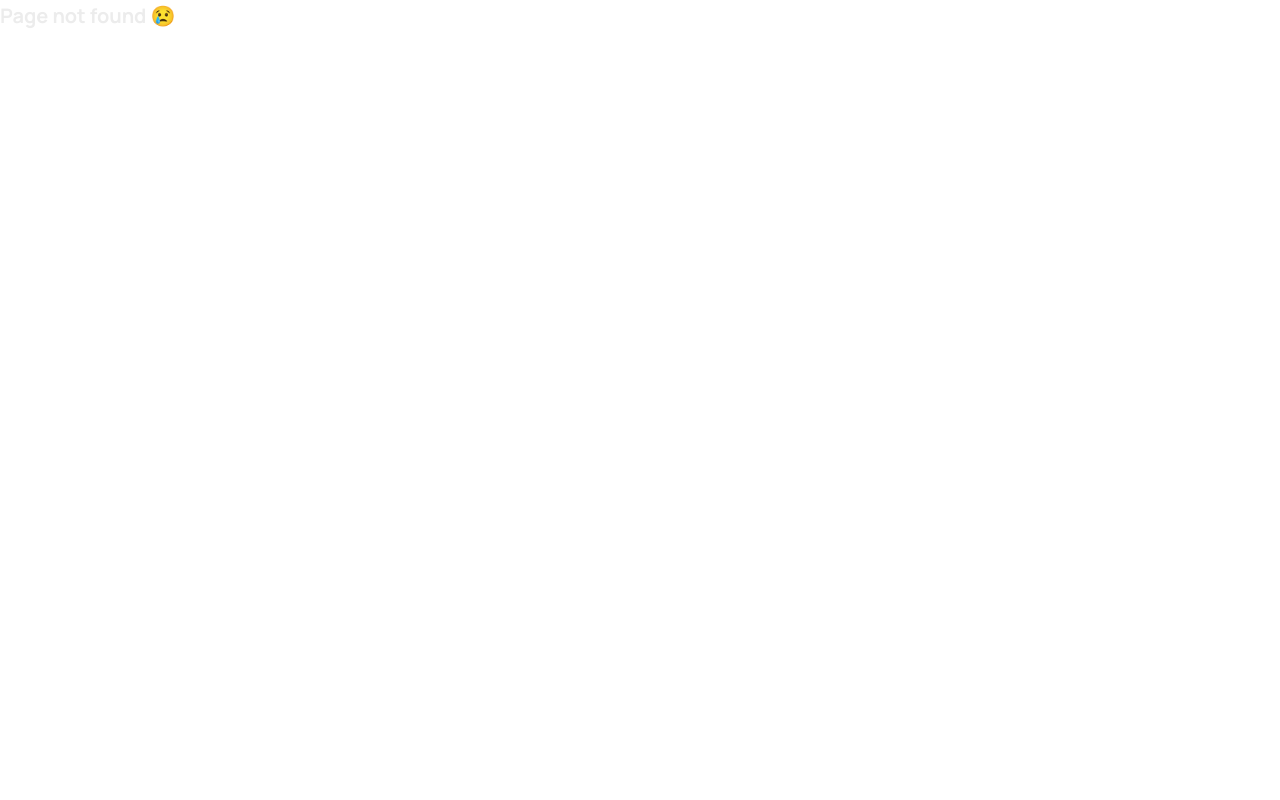
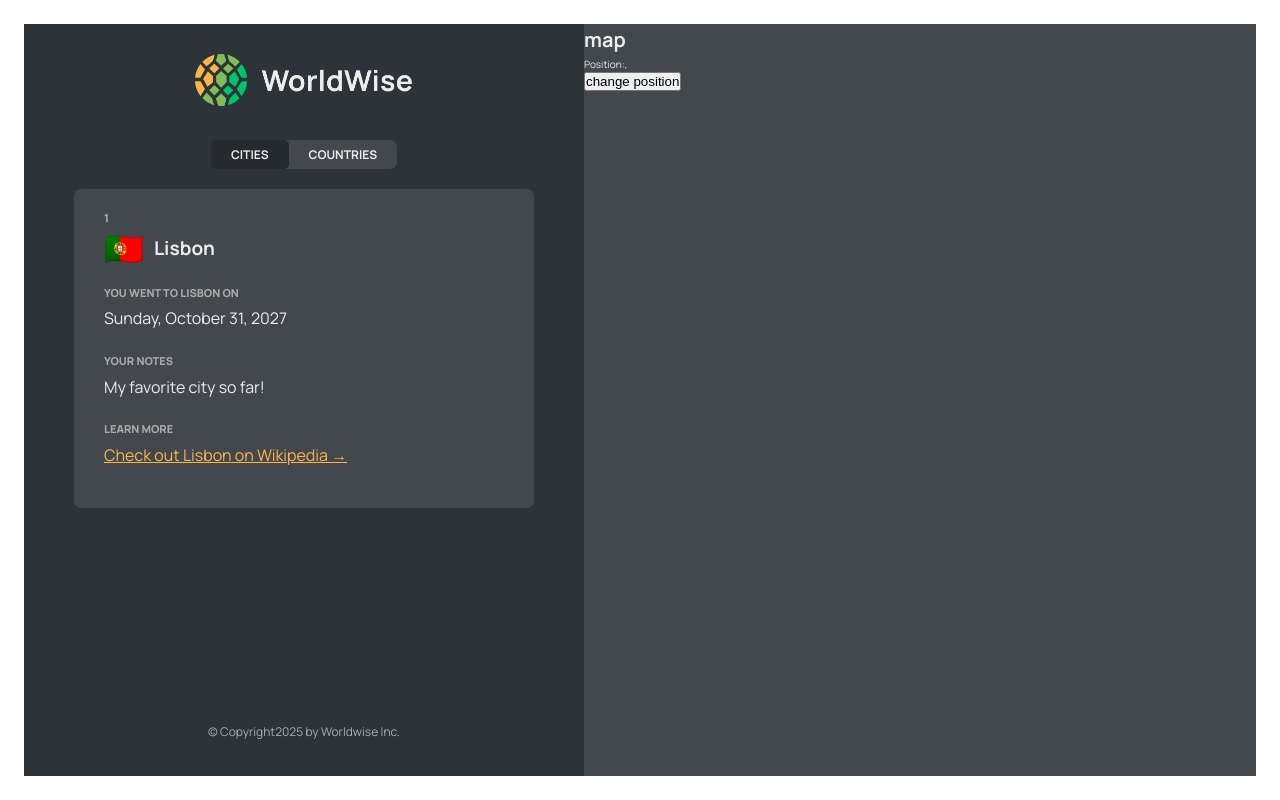
Before and after one commit to alaa-okasha/world-wise, a React (Vite) app: page /app/cities/1 in a window 1280 px wide. Before the commit this address had no page. Built offline with nearby package versions, Linux system fonts and the light colour scheme.

Commit message:
building city component with dynamic route

```diff
--- a/src/App.jsx
+++ b/src/App.jsx
@@ -8,6 +8,7 @@
 import CityList from "./components/CityList";
 import { useEffect, useState } from "react";
 import CountryList from "./components/CountryList";
+import City from "./components/City";
 function App() {
   const [cities, setCities] = useState([]);
   const [isLoading, setIsLoading] = useState(false);
@@ -43,6 +44,7 @@
             path="cities"
             element={<CityList cities={cities} isLoading={isLoading} />}
           />
+          <Route path="cities/:id" element={<City />} />
           <Route
             path="countries"
             element={<CountryList cities={cities} isLoading={isLoading} />}
--- a/src/components/City.jsx
+++ b/src/components/City.jsx
@@ -1,3 +1,4 @@
+import { useParams } from "react-router-dom";
 import styles from "./City.module.css";
 
 const formatDate = (date) =>
@@ -9,7 +10,9 @@
   }).format(new Date(date));
 
 function City() {
+  const { id } = useParams();
   // TEMP DATA
+
   const currentCity = {
     cityName: "Lisbon",
     emoji: "🇵🇹",
@@ -22,7 +25,7 @@
   return (
     <div className={styles.city}>
       <div className={styles.row}>
-        <h6>City name</h6>
+        <h6>{id}</h6>
         <h3>
           <span>{emoji}</span> {cityName}
         </h3>
@@ -51,9 +54,7 @@
         </a>
       </div>
 
-      <div>
-        <ButtonBack />
-      </div>
+      <div>{/* <ButtonBack /> */}</div>
     </div>
   );
 }
--- a/src/components/City.module.css
+++ b/src/components/City.module.css
@@ -3,7 +3,7 @@
   max-height: 70%;
   background-color: var(--color-dark--2);
   border-radius: 7px;
-  overflow: scroll;
+  overflow: hidden;
 
   width: 100%;
   display: flex;
--- a/src/components/CityItem.jsx
+++ b/src/components/CityItem.jsx
@@ -1,3 +1,4 @@
+import { Link } from "react-router-dom";
 import styles from "./CityItem.module.css";
 const formatDate = (date) =>
   new Intl.DateTimeFormat("en", {
@@ -7,13 +8,18 @@
   }).format(new Date(date));
 
 function CityItem({ city }) {
-  const { cityName, emoji, date } = city;
+  const { cityName, emoji, date, id, position } = city;
   return (
-    <li className={styles.cityItem}>
-      <img src={emoji} className={styles.emoji} />
-      <h3 className={styles.name}>{cityName}</h3>
-      <time className={styles.date}>{formatDate(date)}</time>
-      <button className={styles.deleteBtn}>&times;</button>
+    <li>
+      <Link
+        className={styles.cityItem}
+        to={`${id}?lat=${position.lat}&lng=${position.lng}`}
+      >
+        <img src={emoji} className={styles.emoji} />
+        <h3 className={styles.name}>{cityName}</h3>
+        <time className={styles.date}>{formatDate(date)}</time>
+        <button className={styles.deleteBtn}>&times;</button>
+      </Link>
     </li>
   );
 }
--- a/src/components/Map.jsx
+++ b/src/components/Map.jsx
@@ -1,7 +1,23 @@
+import { useSearchParams } from "react-router-dom";
 import styles from "./Map.module.css";
 
 function Map() {
-  return <div className={styles.mapContainer}>Map</div>;
+  const [searchParams, setSearchParams] = useSearchParams();
+
+  const lat = searchParams.get("lat");
+  const lng = searchParams.get("lng");
+
+  return (
+    <div className={styles.mapContainer}>
+      <h1>map</h1>
+      <p>
+        Position:{lat},{lng}
+      </p>
+      <button onClick={() => setSearchParams({ lat: 50, lng: 25 })}>
+        change position
+      </button>
+    </div>
+  );
 }
 
 export default Map;
```
